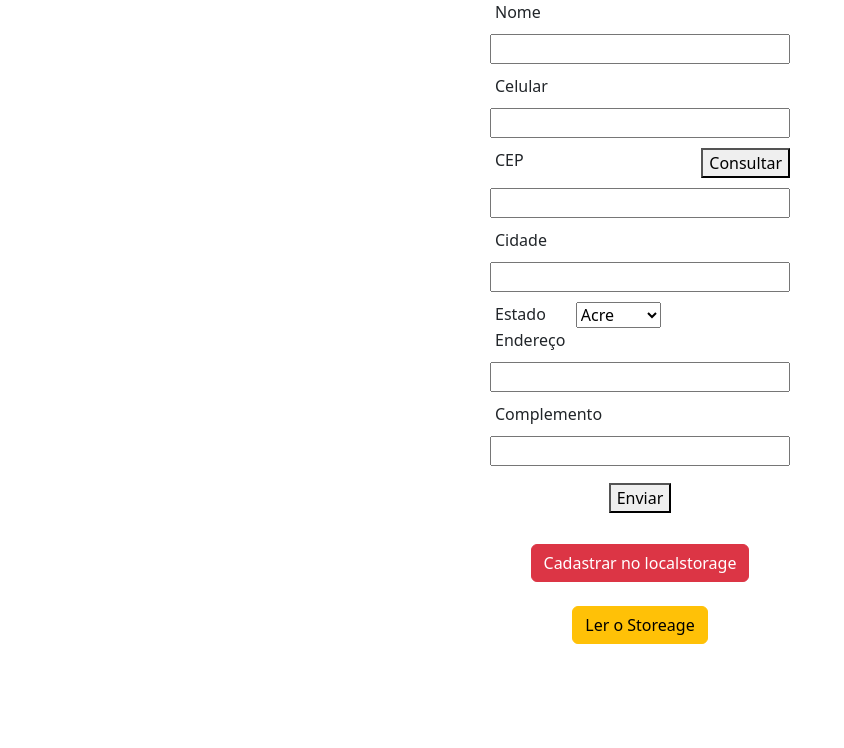
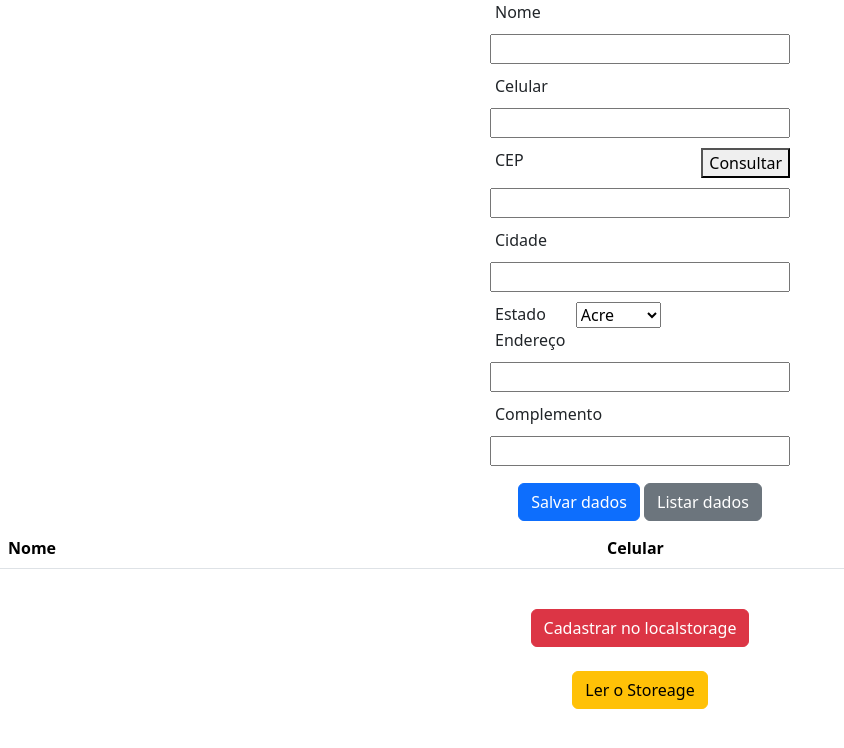
Before and after one commit to coexstt/DS2Etec, a website: page www/index.html in a window 1280 px wide. Shown: the whole page, without its empty margins (0-844 px from the left). Drawn offline with Linux system fonts and the light colour scheme.

Commit message:
adiçao lerclientes

```diff
--- a/www/index.html
+++ b/www/index.html
@@ -81,10 +81,28 @@
             </div>
         </div>
         <div class="btn">
-            <div id="demo"></div>
-            <button onclick="enviar()">Enviar</button>
+            <button class="btn btn-primary" onclick="enviar()">
+                Salvar dados
+              </button>
+
+              <button class="btn btn-secondary" onclick="lerclientes()">
+                Listar dados
+              </button>
 
         </div>
+
+        <table class="table">
+            <thead>
+              <tr>
+                <th>Nome</th>
+                <th>Celular</th>
+              </tr>
+            </thead>
+
+            <tbody id="corpotabela">
+
+            </tbody>
+          </table>
 
         <br>
 
@@ -96,5 +114,7 @@
         <script src="js/bootstrap.bundle.js"></script>
         <script src="js/index.js"></script>
         <script src="js/cadastro.js"></script>
+        <script src="js/lerclientes.js"></script>
+        <script src="js/armazenar.js"></script>
     </body>
 </html>
--- a/www/js/cadastro.js
+++ b/www/js/cadastro.js
@@ -2,11 +2,9 @@ function enviar(){
     const dbParam = JSON.stringify(
         {
             "Nome": document.querySelector("#nome").value,
-            "Documento": document.querySelector("#documento").value,
             "Celular": document.querySelector("#celular").value,
             "CEP": document.querySelector("#cep").value,
             "Endereço": document.querySelector("#logradouro").value,
-            "Bairro": document.querySelector("#bairro").value,
             "Cidade": document.querySelector("#localidade").value,
             "Estado": document.querySelector("#uf").value
         }
--- /dev/null
+++ b/www/js/lerclientes.js
@@ -0,0 +1,25 @@
+function lerclientes() {
+
+    let requisicao = new XMLHttpRequest();
+    let url = "https://etec.fernandograciano.com.br/listarclientes.php";
+    requisicao.open("GET", url),
+    requisicao.send();
+    requisicao.onload = function () {
+        let corpotabela = document.querySelector("#corpotabela")
+        let dados = JSON.parse(this.response)
+        dados.forEach(function (valor, chave)
+        {
+            let novalinha = document.createElement("tr")
+            let celulaNome = document.createElement("td")
+            let celulaCelular = document.createElement("td")
+
+            celulaNome.innerHTML = valor.nome
+            celulaCelular.innerHTML = valor.celular
+            novalinha.append(celulaNome)
+            novalinha.append(celulaCelular)
+            corpotabela.append(novalinha)
+        });
+        console.log(this.response)
+    }
+
+}
```
